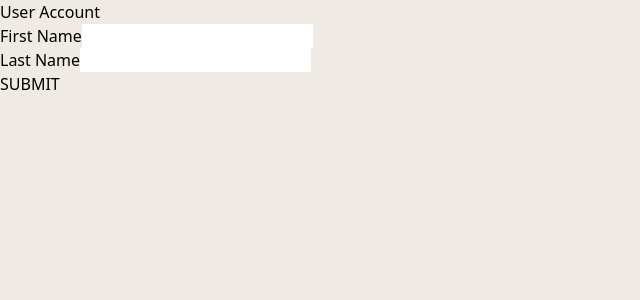
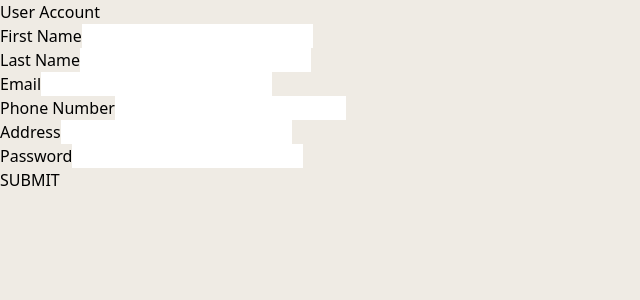
Before and after one commit to Lasseignejk/Avocado-frontend, a React (Vite) app in the folder Avocado/: page /account in a window 1280 px wide. Shown: the top 300 px of the page, without its empty margins (0-640 px from the left). Built offline with nearby package versions, Linux system fonts and the light colour scheme; a web font is replaced by a local one.

Commit message:
Updated userAccount

```diff
--- a/Avocado/src/components/pages/UserAcct.jsx
+++ b/Avocado/src/components/pages/UserAcct.jsx
@@ -9,6 +9,13 @@ const UserAcct = () => {
 			...accountDetails,
 			[e.target.name]: e.target.value,
 		});
+	};
+
+	const sendToSupabase = async (accountDetails) => {
+		// fetch("http://localhost:3060/signup", {
+		// 	method: "POST",
+		// });
+		console.log(accountDetails);
 	};
 
 	return (
@@ -44,7 +51,55 @@ const UserAcct = () => {
 					/>
 				</div>
 				<div>
-					<button type="button">SUBMIT</button>
+					<label htmlFor="email">Email</label>
+					<input
+						type="email"
+						id="email"
+						name="CustomerEmail"
+						onChange={(e) => setFormState(e)}
+						value={
+							accountDetails.CustomerEmail ? accountDetails.CustomerEmail : ""
+						}
+					/>
+				</div>
+				<div>
+					<label htmlFor="phone">Phone Number</label>
+					<input
+						type="text"
+						id="phone"
+						name="CustomerPhoneNumber"
+						onChange={(e) => setFormState(e)}
+						value={
+							accountDetails.CustomerPhoneNumber
+								? accountDetails.CustomerPhoneNumber
+								: ""
+						}
+					/>
+				</div>
+				<div>
+					<label htmlFor="password">Address</label>
+					<input
+						type="address"
+						id="address"
+						name="Address"
+						onChange={(e) => setFormState(e)}
+						value={accountDetails.Address ? accountDetails.Address : ""}
+					/>
+				</div>
+				<div>
+					<label htmlFor="password">Password</label>
+					<input
+						type="password"
+						id="password"
+						name="Password"
+						onChange={(e) => setFormState(e)}
+						value={accountDetails.Password ? accountDetails.Password : ""}
+					/>
+				</div>
+				<div>
+					<button type="button" onClick={sendToSupabase(accountDetails)}>
+						SUBMIT
+					</button>
 				</div>
 			</form>
 		</div>
```
